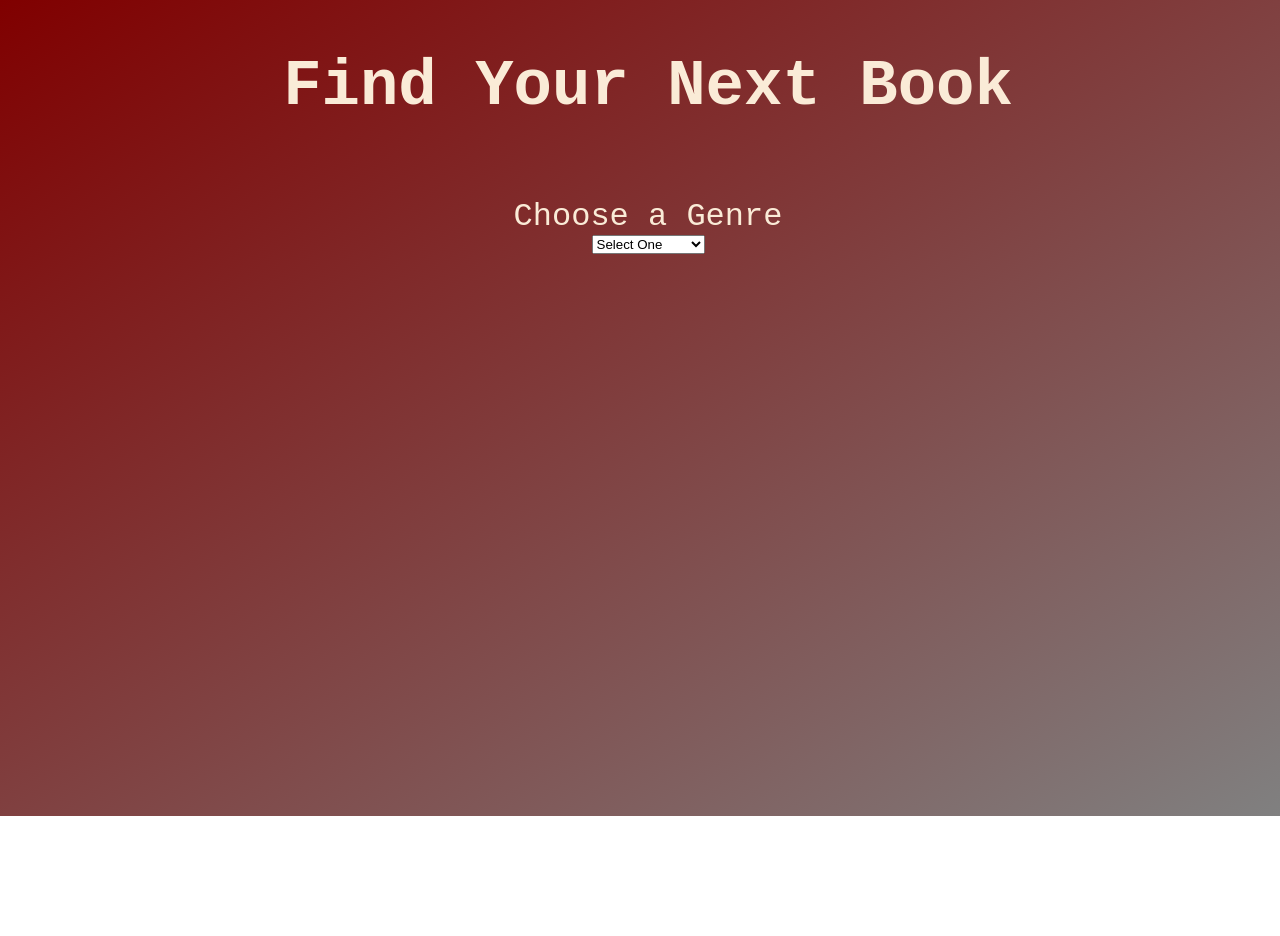
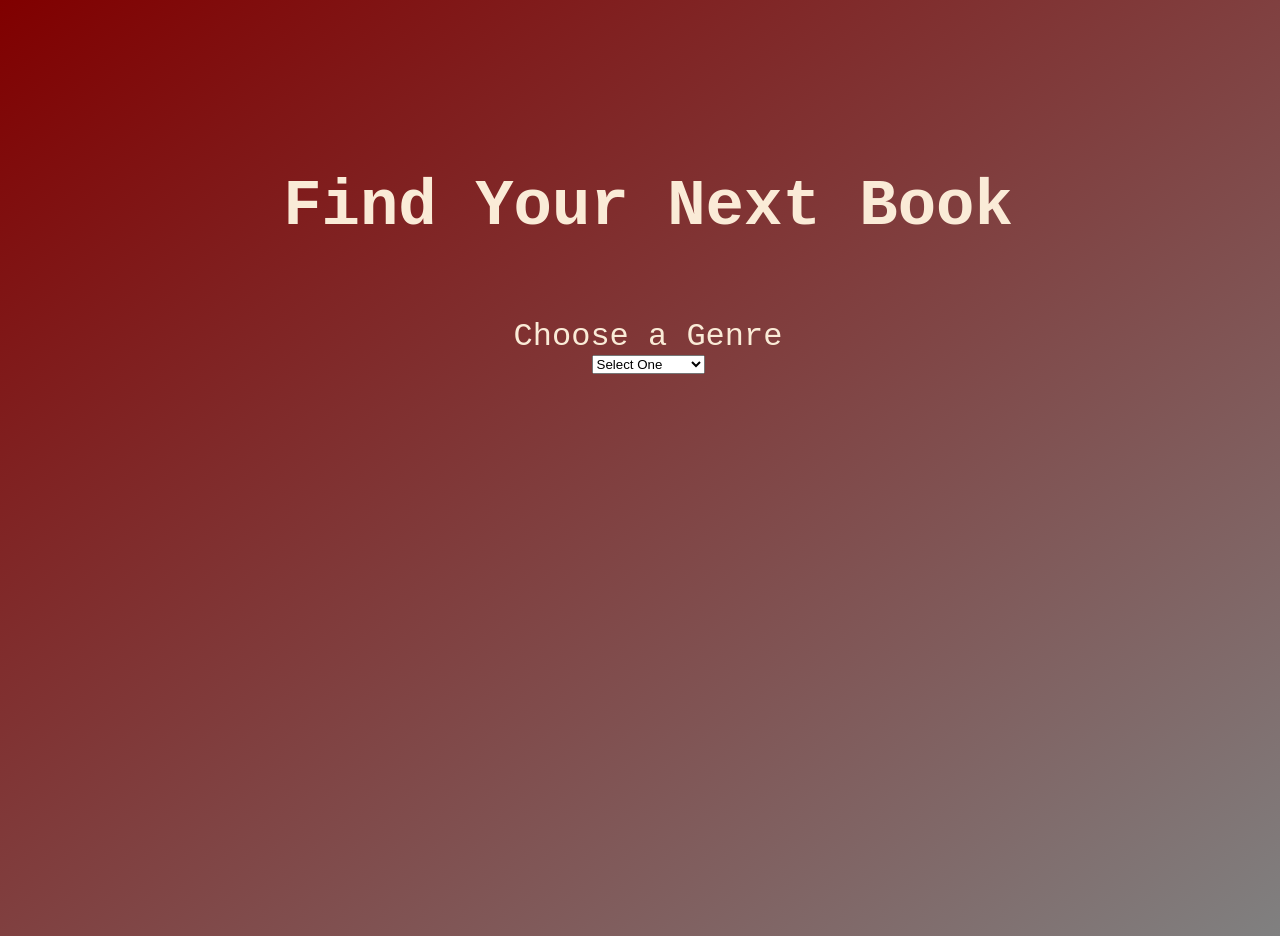
Before and after one commit to ragranato/bookfinder, a React (Create React App) app: page / in a window 1280 px wide. Before the commit the page ends 816 px from the top, so only its background shows below. Built offline with nearby package versions, Linux system fonts and the light colour scheme; no server answers.

Commit message:
base components created and styled

```diff
--- /dev/null
+++ b/src/API.js
@@ -0,0 +1,3 @@
+export const API_URL = `https://www.googleapis.com/books/v1/volumes?q=`;
+
+export const API_KEY = "AIzaSyCZhHzlykRCS0VBgdXFjhvX6z8Dlfomdx8";
--- a/src/App.js
+++ b/src/App.js
@@ -1,30 +1,36 @@
-import { useState, useEffect } from 'react';
-import './App.styles.scss';
+import { useState, useEffect } from "react";
+import "./App.styles.scss";
+import SelectMenu from "./components/SelectMenu/SelectMenu.component";
+import axios from "axios";
+import { API_URL, API_KEY } from "./API";
+import BookList from "./components/BookList/BookList.component";
 
 function App() {
-  const [ selection, setSelection ] = useState('');
+  const [bookList, setBookList] = useState([]);
+  const [selection, setSelection] = useState("");
 
   useEffect(() => {
-    fetch(`https://www.googleapis.com/books/v1/volumes?q=subject:${selection}&key=API`);
-  })
+    if (selection) {
+      axios
+        .get(
+          `${API_URL}subject:${selection}&filter=free-ebooks&maxResults=20&langRestrict=en&key=${API_KEY}`
+        )
+        .then((response) => {
+          const data = response.data;
+          setBookList(data.items);
+        })
+        .catch((e) => console.log(e));
+    }
+  }, [selection]);
 
+  // console.log(bookList)
   return (
     <div className="App">
-      <div className='book-selector'>
-        <h1>Find Your Next Book</h1>
-        <form className="genre-form">
-          <div>
-            <label className="genre-label">Choose a Genre</label>
-            <select className="selections">
-              <option>Select One</option>
-              <option value="mystery">Mystery</option>
-              <option value="fantasy">Fantasy</option>
-              <option value="science fiction">Science Fiction</option>
-              <option value="romance">Romance</option>
-              <option value="horror">Horror</option>
-            </select>
-          </div>
-        </form>
+      <div className="selector">
+        <SelectMenu setSelection={setSelection} />
+      </div>
+      <div className="book-div">
+        <BookList bookList={bookList} />
       </div>
     </div>
   );
--- a/src/App.styles.scss
+++ b/src/App.styles.scss
@@ -1,28 +1,4 @@
-
-
- .genre-form {
-    display: flex;
-    flex-wrap: wrap;
-    justify-content: center;
-    padding: 2rem;
-
-    .genre-label {
-            display: block;
-            color: antiquewhite;
-            font-size: 2rem;
-        }
- }
-
-.book-selector {
-    display: flex;
-    flex-wrap: wrap;
-    align-items: center;
-    justify-content: center;
-    text-align: center;
-
-    h1 {
-        width: 100%;
-        font-size: 4rem;
-        color: antiquewhite;
-    }
+.selector {
+    margin-top: 10%;
+    margin-bottom: 50px;
 }
--- /dev/null
+++ b/src/components/BookList/BookList.component.jsx
@@ -0,0 +1,29 @@
+import React from 'react'
+import './BookList.styles.scss'
+
+const BookList = ({ bookList }) => {
+  return (
+    <div className='book-list'>
+      {bookList &&
+        bookList.map((book, index) => {
+          const title = book.volumeInfo.title,
+            author = book.volumeInfo.authors,
+            thumb = book.volumeInfo.imageLinks.thumbnail,
+            link = book.accessInfo.pdf.downloadLink;
+
+            console.log(link)
+          return (
+            <div key={index} className="book">
+              <h2>{title}</h2>
+              <a href={link} target='_blank'>
+                <img src={thumb} />
+              </a>
+              <h3>{author}</h3>
+            </div>
+          );
+        })}
+    </div>
+  );
+}
+
+export default BookList
--- /dev/null
+++ b/src/components/BookList/BookList.styles.scss
@@ -0,0 +1,20 @@
+.book-list {
+    display: grid;
+    grid-template-columns: repeat(5, minmax(auto, 1fr));
+    gap: 10px;
+
+
+}
+
+.book {
+    display: flex;
+    flex-wrap: wrap;
+    flex-direction: column;
+    max-width: 200px;
+    border: 1px solid brown;
+    border-radius: 8px;
+    padding: 15px;
+    background-color: rgba(255, 228, 196, 0.747);
+    color: rgb(43, 20, 2);
+    z-index: 10;
+}
--- /dev/null
+++ b/src/components/SelectMenu/SelectMenu.component.jsx
@@ -0,0 +1,39 @@
+import React, { useState } from 'react'
+import './SelectMenu.styles.scss'
+import { faMagnifyingGlass } from '@fortawesome/free-solid-svg-icons'
+import { FontAwesomeIcon } from '@fortawesome/react-fontawesome'
+
+
+const SelectMenu = ({setSelection}) => {
+    // const [search, setSearch] = useState('')
+
+    const handleChange = (event) => {
+      setSelection(event.target.value)
+
+    }
+
+  return (
+    <div>
+      <div className="book-selector">
+        <h1>Find Your Next Book</h1>
+        <form className="genre-form">
+          <div>
+            <label className="genre-label">Choose a Genre</label>
+            <select className="selections" onChange={handleChange}>
+              <option>Select One</option>
+              <option value="mystery">
+                Mystery
+              </option>
+
+              <option value="science_fiction">Science Fiction</option>
+              <option value="romance">Romance</option>
+              <option value="horror">Horror</option>
+            </select>
+          </div>
+        </form>
+      </div>
+    </div>
+  );
+}
+
+export default SelectMenu
--- /dev/null
+++ b/src/components/SelectMenu/SelectMenu.styles.scss
@@ -0,0 +1,26 @@
+ .genre-form {
+     display: flex;
+     flex-wrap: wrap;
+     justify-content: center;
+     padding: 2rem;
+
+     .genre-label {
+         display: block;
+         color: antiquewhite;
+         font-size: 2rem;
+     }
+ }
+
+ .book-selector {
+     display: flex;
+     flex-wrap: wrap;
+     align-items: center;
+     justify-content: center;
+     text-align: center;
+
+     h1 {
+         width: 100%;
+         font-size: 4rem;
+         color: antiquewhite;
+     }
+ }
--- a/src/index.css
+++ b/src/index.css
@@ -5,9 +5,11 @@ html {
   font-family: monospace;
 }
 
+
+
 body {
-  width: 100vw;
-  height: 100vh;
+  width: 100%;
+  min-height: 100vh;
   background-image: linear-gradient(to bottom right, maroon, grey);
   background-repeat: no-repeat;
   background-size: cover;
```
Also changed, not shown: package.json (+77 -0 lines), public/index.html (+1 -21 lines), 1 other file (tests, documents, lock files or other folders).
